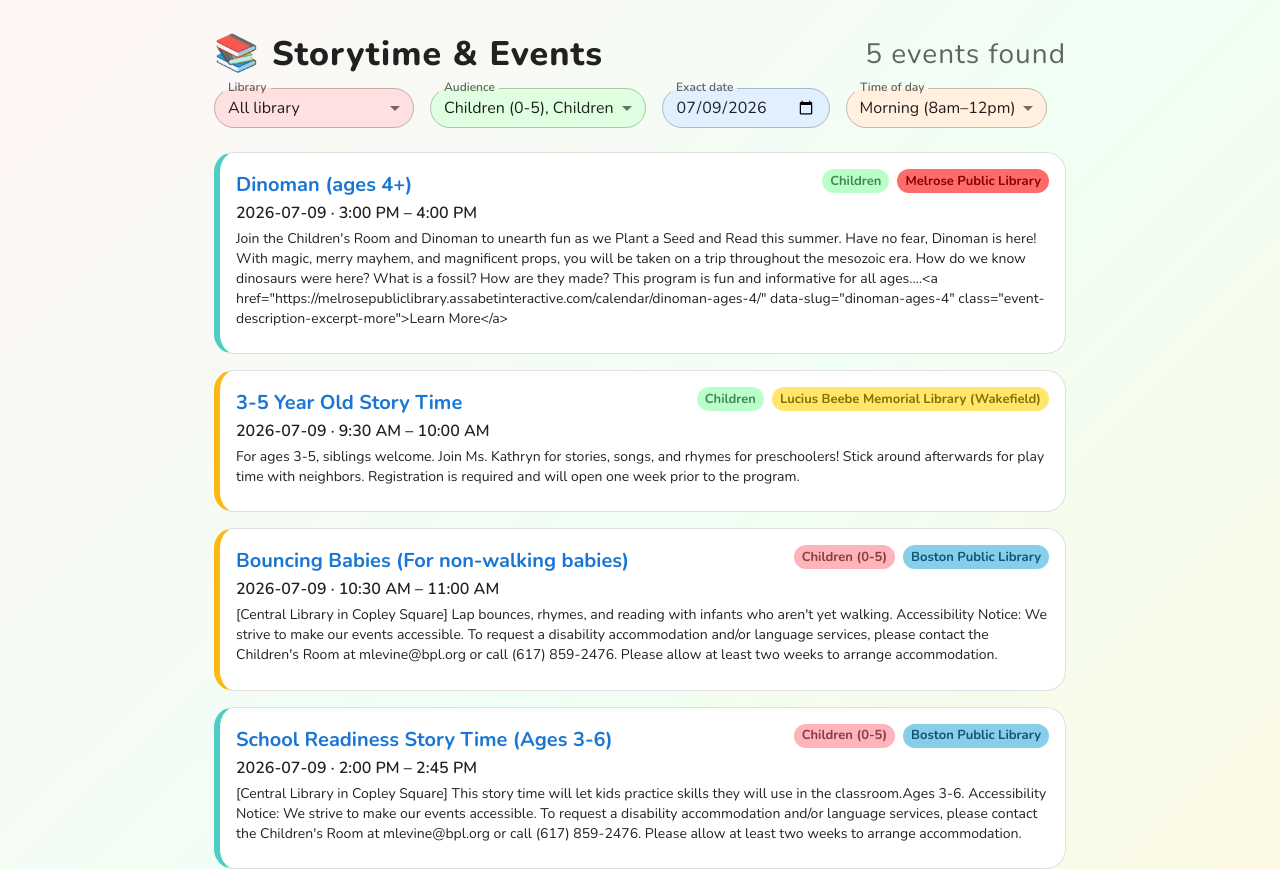
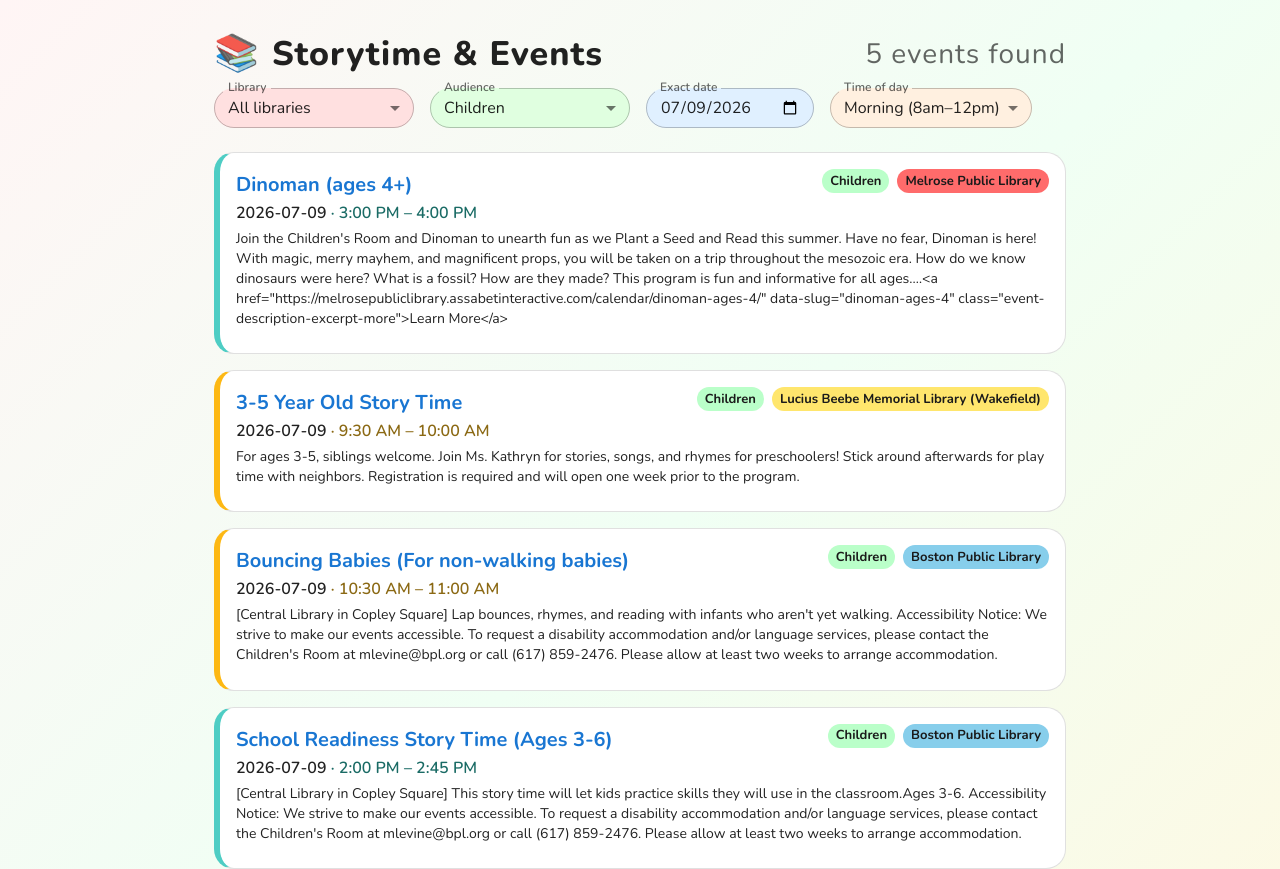
Before and after one commit to deniseileen/library-events, a React (Vite) app: page / in a window 1280 px wide. Shown: the top 869 px of the page. Built offline with nearby package versions, Linux system fonts and the light colour scheme.

Commit message:
adjust filters

```diff
--- a/src/colors.ts
+++ b/src/colors.ts
@@ -7,9 +7,7 @@ export const LIBRARY_COLORS: Record<string, string> = {
 }
 
 export const AUDIENCE_COLORS: Record<string, string> = {
-  'Children (0-5)': '#FFB3BA',
   'Children': '#BAFFC9',
-  'Children (6-11)': '#FFDFBA',
   'Teens': '#BAB4FF',
   'Adults': '#BAE1FF',
 }
@@ -31,3 +29,11 @@ export const TIME_BORDER_COLORS: Record<string, string> = {
   'Afternoon (12pm–5pm)': '#4ECDC4',
   'Evening (5pm–11pm)': '#7B68EE',
 }
+
+export const TIME_TEXT_COLORS: Record<string, string> = {
+  'Morning (8am–12pm)': '#8B6914',
+  'Afternoon (12pm–5pm)': '#1A6B65',
+  'Evening (5pm–11pm)': '#5B4BCE',
+}
+
+export const CHIP_TEXT_COLOR = '#1A1A1A'
--- a/src/components/EventCard.tsx
+++ b/src/components/EventCard.tsx
@@ -8,7 +8,7 @@ import {
   Stack,
 } from '@mui/material'
 import type { Event } from '../types/events'
-import { LIBRARY_COLORS, AUDIENCE_COLORS, TIME_BORDER_COLORS, getTimeGroup } from '../colors'
+import { LIBRARY_COLORS, AUDIENCE_COLORS, TIME_BORDER_COLORS, TIME_TEXT_COLORS, CHIP_TEXT_COLOR, getTimeGroup } from '../colors'
 
 interface EventCardProps {
   event: Event
@@ -23,19 +23,12 @@ function formatTime(time?: string) {
   return `${hour12}:${m} ${ampm}`
 }
 
-function darken(hex: string, amount: number) {
-  const num = parseInt(hex.slice(1), 16)
-  const r = Math.max(0, (num >> 16) - amount)
-  const g = Math.max(0, ((num >> 8) & 0xff) - amount)
-  const b = Math.max(0, (num & 0xff) - amount)
-  return `rgb(${r}, ${g}, ${b})`
-}
-
 export default function EventCard({ event }: EventCardProps) {
   const libColor = LIBRARY_COLORS[event.library] || '#ccc'
   const audColor = event.audience ? AUDIENCE_COLORS[event.audience] : undefined
   const timeGroup = getTimeGroup(event.startTime)
   const borderColor = timeGroup ? TIME_BORDER_COLORS[timeGroup] : undefined
+  const timeColor = timeGroup ? TIME_TEXT_COLORS[timeGroup] : undefined
 
   return (
     <Card
@@ -68,8 +61,9 @@ export default function EventCard({ event }: EventCardProps) {
                 size="small"
                 sx={{
                   backgroundColor: audColor,
-                  color: darken(audColor, 120),
+                  color: CHIP_TEXT_COLOR,
                   fontWeight: 700,
+                  '& .MuiChip-label': { lineHeight: 1.2, py: 0 },
                 }}
               />
             )}
@@ -78,16 +72,25 @@ export default function EventCard({ event }: EventCardProps) {
               size="small"
               sx={{
                 backgroundColor: libColor,
-                color: darken(libColor, 120),
+                color: CHIP_TEXT_COLOR,
                 fontWeight: 700,
+                '& .MuiChip-label': { lineHeight: 1.2, py: 0 },
               }}
             />
           </Stack>
         </Box>
         <Typography color="text.secondary" sx={{ mb: 0.5, fontWeight: 600 }}>
           {event.date}
-          {event.startTime && ` · ${formatTime(event.startTime)}`}
-          {event.endTime && ` – ${formatTime(event.endTime)}`}
+          {event.startTime && (
+            <Box component="span" sx={{ color: timeColor || 'text.secondary' }}>
+              {' · '}{formatTime(event.startTime)}
+            </Box>
+          )}
+          {event.endTime && (
+            <Box component="span" sx={{ color: timeColor || 'text.secondary' }}>
+              {' – '}{formatTime(event.endTime)}
+            </Box>
+          )}
         </Typography>
         <Typography variant="body2" color="text.secondary">
           {event.description}
--- a/src/components/EventFilters.tsx
+++ b/src/components/EventFilters.tsx
@@ -44,17 +44,20 @@ function SelectAllClear({
 
 function MultiSelect({
   label,
+  pluralLabel,
   options,
   value,
   onChange,
   bgColor,
 }: {
   label: string
+  pluralLabel?: string
   options: string[]
   value: string[]
   onChange: (v: string[]) => void
   bgColor?: string
 }) {
+  const allText = pluralLabel || `${label.toLowerCase()}s`
   return (
     <FormControl size="small" sx={{ minWidth: 200 }}>
       <InputLabel>{label}</InputLabel>
@@ -65,9 +68,9 @@ function MultiSelect({
         onChange={(e) => onChange(e.target.value as string[])}
         renderValue={(selected) =>
           selected.length === 0
-            ? `All ${label.toLowerCase()}`
+            ? `All ${allText}`
             : selected.length === options.length
-              ? `All ${label.toLowerCase()}`
+              ? `All ${allText}`
               : selected.join(', ')
         }
         sx={{ backgroundColor: bgColor || '#fff', borderRadius: 3 }}
@@ -113,6 +116,7 @@ export default function EventFilters({
     <Stack direction="row" sx={{ mb: 3, flexWrap: 'wrap', gap: 2 }}>
       <MultiSelect
         label="Library"
+        pluralLabel="libraries"
         options={libraries}
         value={selectedLibraries}
         onChange={onLibrariesChange}
@@ -120,6 +124,7 @@ export default function EventFilters({
       />
       <MultiSelect
         label="Audience"
+        pluralLabel="audiences"
         options={audiences}
         value={selectedAudiences}
         onChange={onAudiencesChange}
@@ -136,6 +141,7 @@ export default function EventFilters({
       />
       <MultiSelect
         label="Time of day"
+        pluralLabel="times of day"
         options={[...TIME_GROUPS]}
         value={timeGroups}
         onChange={onTimeGroupsChange}
--- a/src/components/EventList.tsx
+++ b/src/components/EventList.tsx
@@ -15,7 +15,7 @@ const allLibraries = [...new Set(events.map((e) => e.library))].sort()
 
 export default function EventList() {
   const [selectedLibraries, setSelectedLibraries] = useState<string[]>(allLibraries)
-  const [selectedAudiences, setSelectedAudiences] = useState<string[]>(['Children (0-5)', 'Children'])
+  const [selectedAudiences, setSelectedAudiences] = useState<string[]>(['Children'])
   const [exactDate, setExactDate] = useState(defaultDateStr)
   const [timeGroups, setTimeGroups] = useState<string[]>(['Morning (8am–12pm)'])
 
```
Also changed, not shown: scripts/scrape.ts (+15 -15 lines), src/data/events.json.
